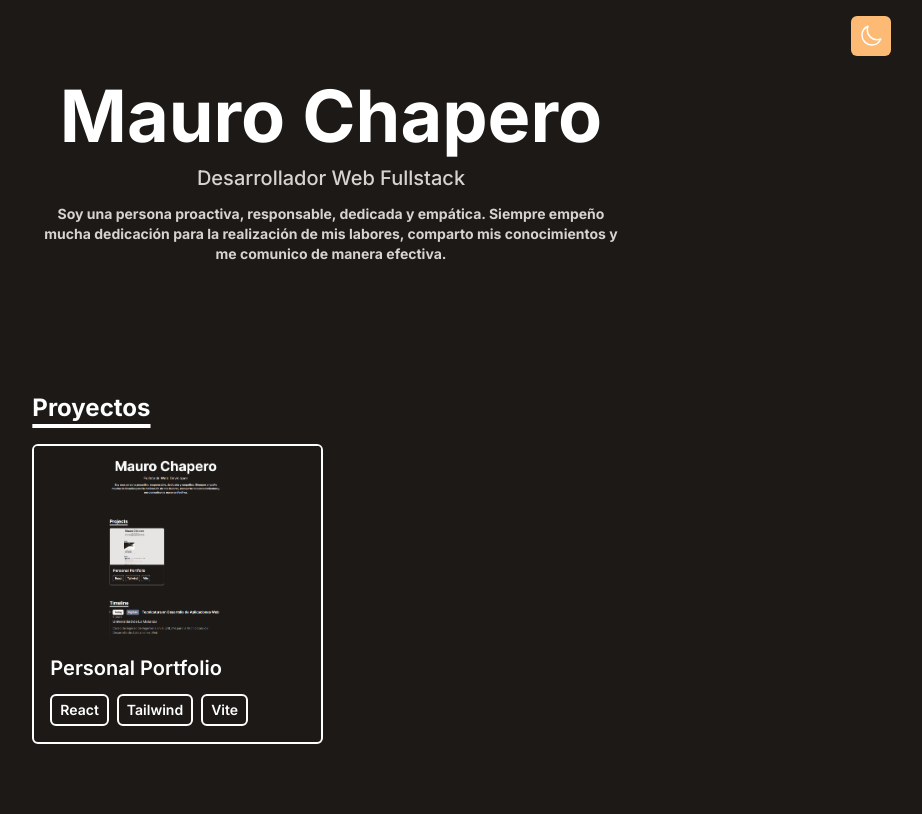
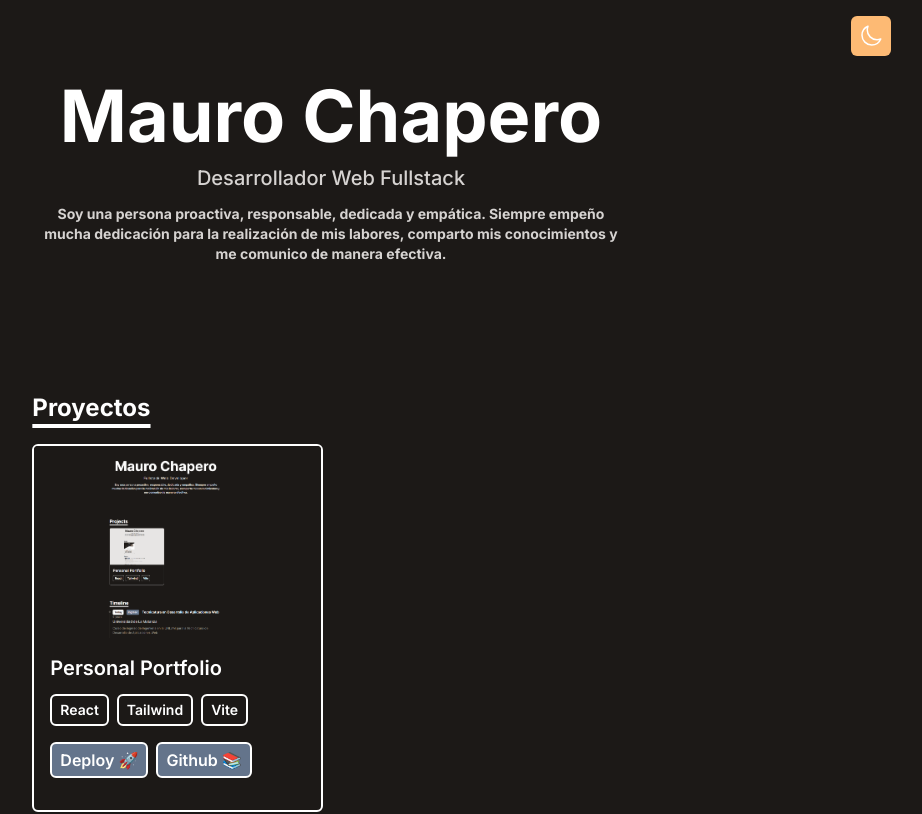
Before and after one commit to MauroChapero/personal-portfolio, a React (Vite) app: page / in a window 1280 px wide. Shown: the top 814 px of the page, without its empty margins (309-1231 px from the left). Built offline with nearby package versions, Linux system fonts and the light colour scheme.

Commit message:
Add portfolio deploy and github buttons

```diff
--- a/package.json
+++ b/package.json
@@ -17,7 +17,9 @@
     "@types/react-dom": "^18.0.8",
     "@vitejs/plugin-react": "^2.2.0",
     "autoprefixer": "^10.4.13",
+    "eslint": "^8.40.0",
     "postcss": "^8.4.19",
+    "standard": "^17.0.0",
     "tailwindcss": "^3.2.4",
     "vite": "^3.2.3"
   }
--- a/src/App.jsx
+++ b/src/App.jsx
@@ -63,7 +63,7 @@ function App() {
   );
   return (
     <>
-      <button type="button" onClick={handleThemeSwitch} className="fixed p-2 z-10 right-20 top-4 bg-violet-300 dark:bg-orange-300 text-lg p-1 rounded-md">
+      <button type="button" onClick={handleThemeSwitch} className="fixed p-2 z-10 right-20 top-4 bg-violet-300 dark:bg-orange-300 text-lg rounded-md">
         {theme === 'dark' ? sun : moon}
       </button>
       <div className="bg-stone-200 dark:bg-stone-900 text-stone-900 dark:text-stone-300 min-h-screen font-inter">
--- a/src/components/Portfolio.jsx
+++ b/src/components/Portfolio.jsx
@@ -15,7 +15,8 @@ function Portfolio() {
                 imgUrl={project.imgUrl}
                 title={project.title}
                 stack={project.stack}
-                link={project.link}
+                deploy={project.deploy}
+                repository={project.repository}
               />
             ))}
           </div>
--- a/src/components/PortfolioItem.jsx
+++ b/src/components/PortfolioItem.jsx
@@ -1,12 +1,13 @@
-import React from "react";
+import React from 'react'
 
-function PortfolioItem({ title, imgUrl, stack, link }) {
+function PortfolioItem({ title, imgUrl, stack, deploy, repository }) {
   return (
     <a
-      href={link}
+      href={deploy}
       target="_blank"
       rel="noopener noreferrer"
-      className="border-2 border-stone-900 dark:border-white rounded-md overflow-hidden">
+      className="border-2 border-stone-900 dark:border-white rounded-md overflow-hidden"
+    >
       <img
         src={imgUrl}
         alt="portfolio"
@@ -18,12 +19,35 @@ function PortfolioItem({ title, imgUrl, stack, link }) {
         </h3>
         <p className="flex flex-wrap gap-2 flex-row items-center justify-start text-xs md:text-sm dark:text-white">
           {stack.map((item) => (
-              <span className="inline-block px-2 py-1 font-semibold border-2 border-stone-900 dark:border-white rounded-md">{item}</span>
+            <span className="inline-block px-2 py-1 font-semibold border-2 border-stone-900 dark:border-white rounded-md">
+              {item}
+            </span>
           ))}
         </p>
+        <div className="my-4 flex justify-start">
+          {deploy && (
+            <a
+              href={deploy}
+              className="text-white bg-slate-500 inline-block mr-2 px-2 py-1 font-semibold border-2 border-stone-900 dark:border-white rounded-md"
+              target="_blank"
+            >
+              Deploy 🚀
+            </a>
+          )}
+
+          {repository && (
+            <a
+              href={repository}
+              className="text-white bg-slate-500 inline-block px-2 py-1 font-semibold border-2 border-stone-900 dark:border-white rounded-md"
+              target="_blank"
+            >
+              Github 📚
+            </a>
+          )}
+        </div>
       </div>
     </a>
-  );
+  )
 }
 
-export default PortfolioItem;
+export default PortfolioItem
--- a/src/components/data/portfolio.js
+++ b/src/components/data/portfolio.js
@@ -9,7 +9,8 @@ export default [
         title: 'Personal Portfolio',
         imgUrl: '/assets/personal-portfolio.png',
         stack: ['React', 'Tailwind', 'Vite'],
-        link: 'https://portfolio-mauro-chapero.vercel.app/',
+        deploy: 'https://portfolio-mauro-chapero.vercel.app/',
+        repository: 'https://github.com/MauroChapero/personal-portfolio'
     },
     // {
     //     title: 'AI Nerf Gun',
```
Also changed, not shown: 1 other file (tests, documents, lock files or other folders). Lines whose indentation alone changed are shown as unchanged.
